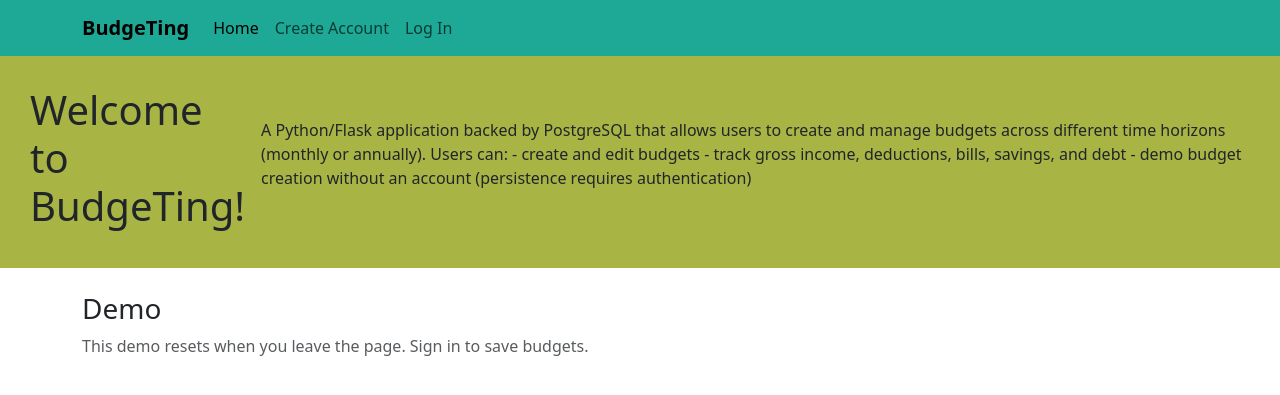
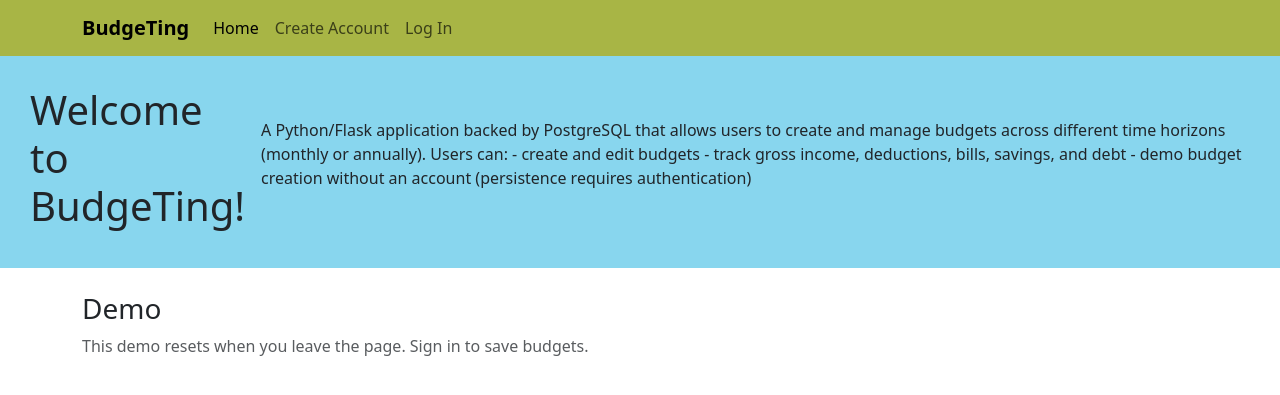
Before and after one commit to audreycode6/budget_app, a Flask app: page / in a window 1280 px wide. Shown: the top 395 px of the page. Run offline with Flask 3, Linux system fonts and the light colour scheme; some libraries are stand-ins or nearby versions.

Commit message:
update css color for nav and index + remove a comment

```diff
--- a/src/budget_app/routes/web.py
+++ b/src/budget_app/routes/web.py
@@ -18,9 +18,7 @@ def all_routes(catch_call):
     return _send_frontend("unavailable_page.html")
 
 
-@web_blueprint.route(
-    "/register"
-)  # TODO add flash when successful and redirecting to login
+@web_blueprint.route("/register")
 def register_page():
     return _send_frontend("register.html")
 
--- a/src/budget_app/static/stylesheets/application.css
+++ b/src/budget_app/static/stylesheets/application.css
@@ -25,9 +25,10 @@
 }
 
 #welcome-intro {
-  border: 30px solid #a8b545;
+  border: 30px solid #88d6ee;
 
-  background-color: #a8b545;
+  background-color: #88d6ee;
+  /* #a8b545; */
 }
 
 .auth-hidden {
@@ -35,7 +36,7 @@
 }
 
 .navbar {
-  background-color: #1da996;
+  background-color: #a8b545;
 }
 
 .navbar-brand {
```
